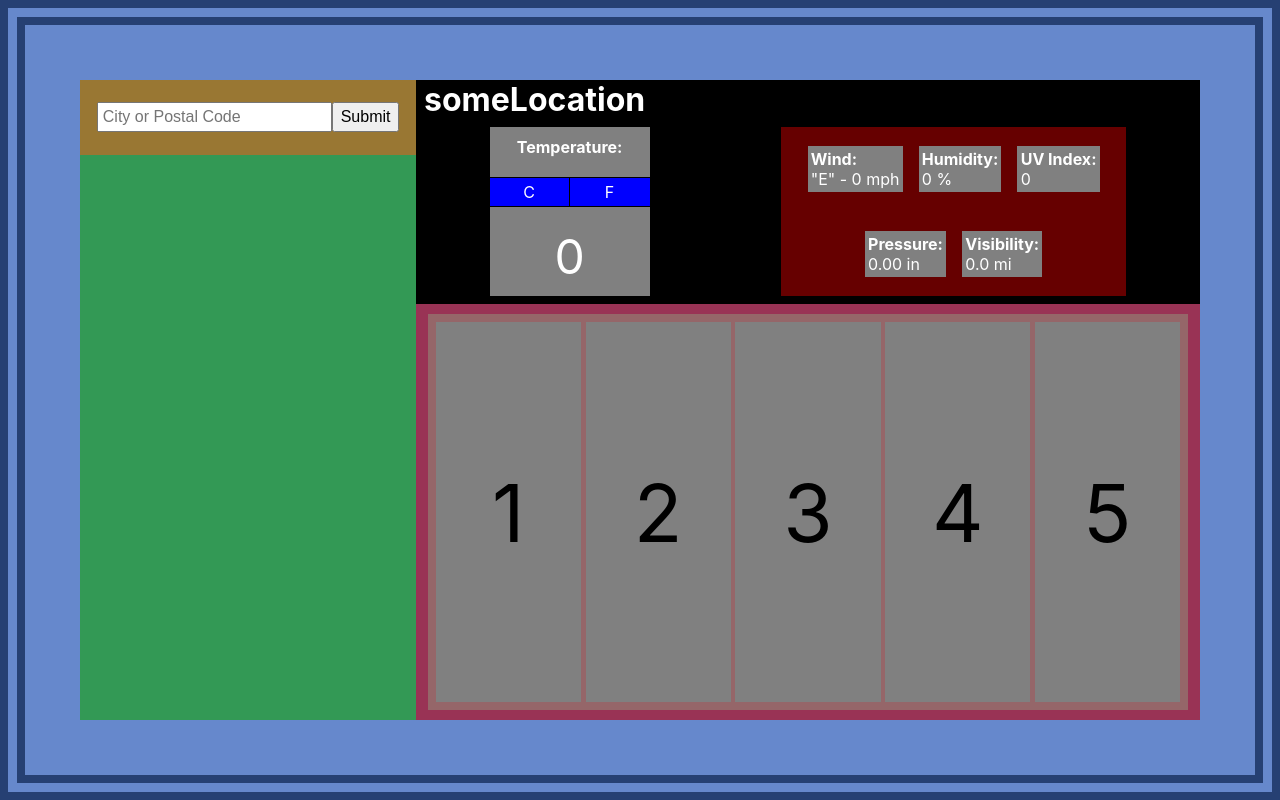
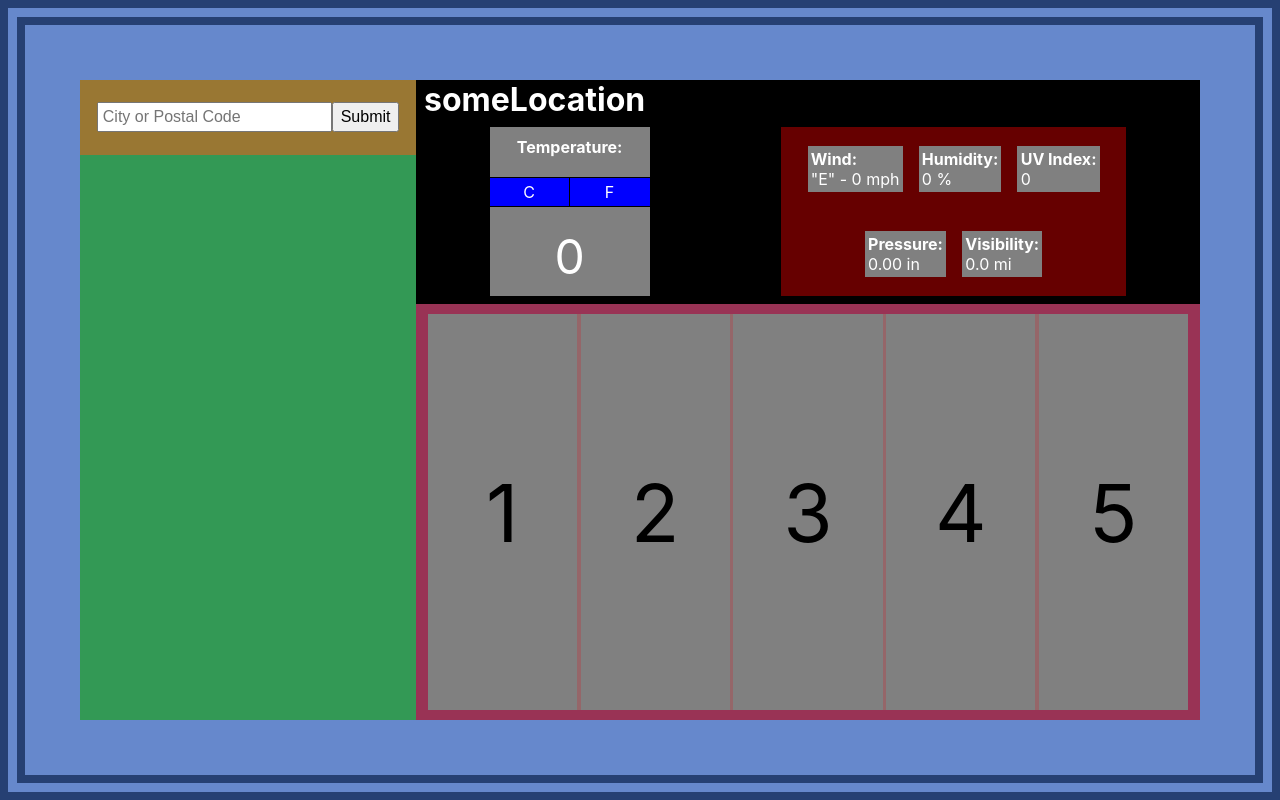
Before and after one commit to CHart-Cavanaugh/WeatherApp, a React (Create React App) app: page / in a window 1280 px wide. Built offline with nearby package versions, Linux system fonts and the light colour scheme.

Commit message:
Remove the padding for the "#hourly-forecast-container" element and ensure that the only space in the container is gaps between each column (on all devices and for all viewport sizes).

```diff
--- a/src/components/_hourlyForecast.scss
+++ b/src/components/_hourlyForecast.scss
@@ -19,7 +19,7 @@
   justify-content: space-between;
   align-items: center;
   column-gap: .5rem;
-  padding: .5rem;
+  // padding: .5rem;
   overflow-x: scroll;
   overflow-y: hidden;
   scroll-behavior: smooth;
@@ -56,7 +56,7 @@
     div {
 
       padding: 0;
-      width: 19.5%;
+      width: 19.6%;
 
     }
 
```
